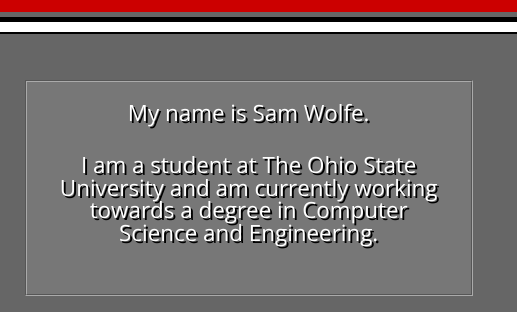
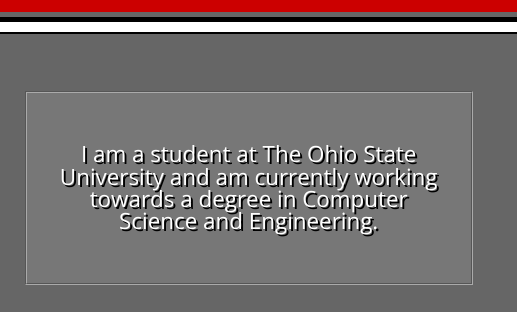
Before and after one commit to BreakingGood/BreakingGood.github.io, a plain HTML site: page index.html in a window 1280 px wide. Shown: the part 124-436 px from the top of the page, 0-517 px from the left. Drawn offline with nearby package versions, Linux system fonts and the light colour scheme.

Commit message:
Adjusted the intro page to sound better.
Removed the "Hi my name is..." from the index page because my name is
already visible on the top bar.

```diff
--- a/index.html
+++ b/index.html
@@ -28,7 +28,7 @@
 
     <div id="homepageHeadingContainer">
       <div class="homeDescription">
-        <p>My name is Sam Wolfe.</p>
+        <p></p>
         <p>I am a student at The Ohio State University
         and am currently working towards a degree in
         Computer Science and Engineering.</p>
```
